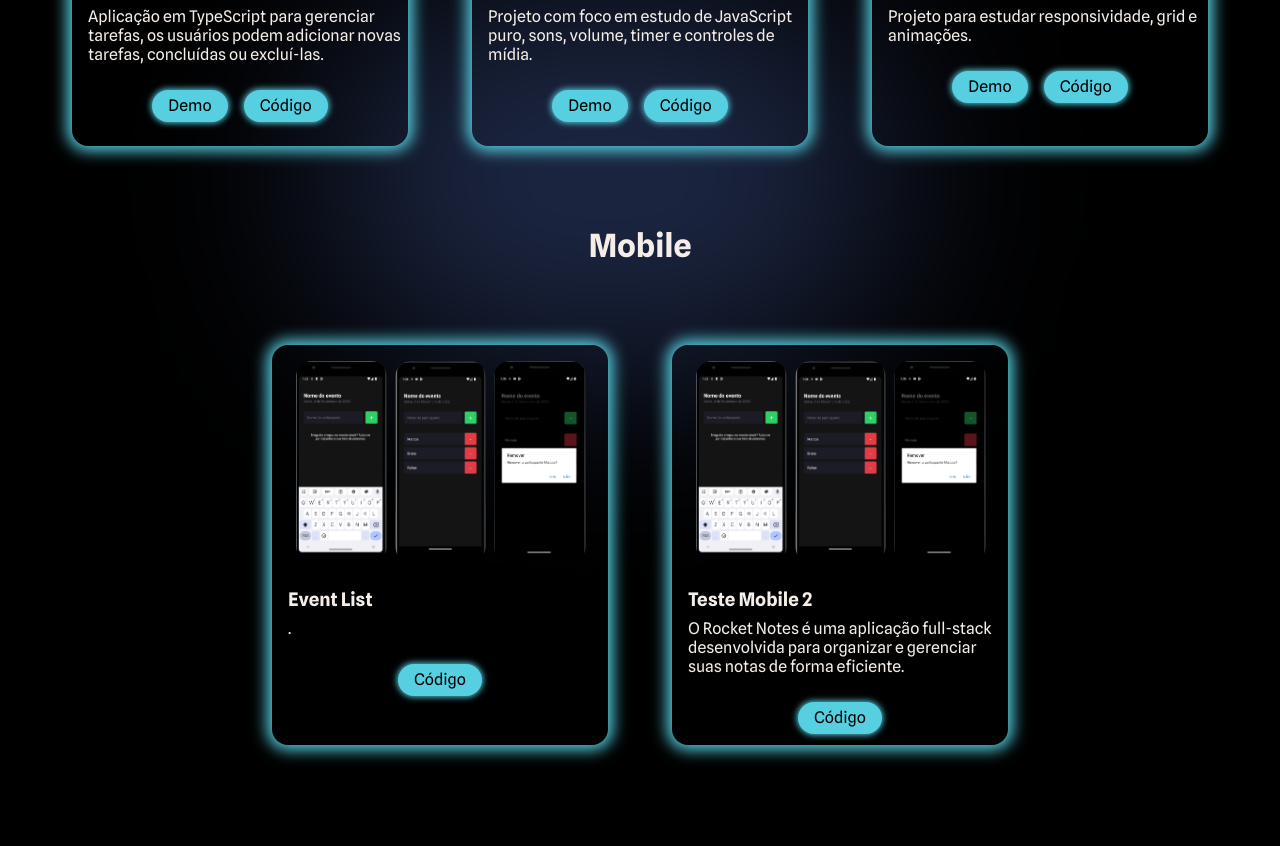
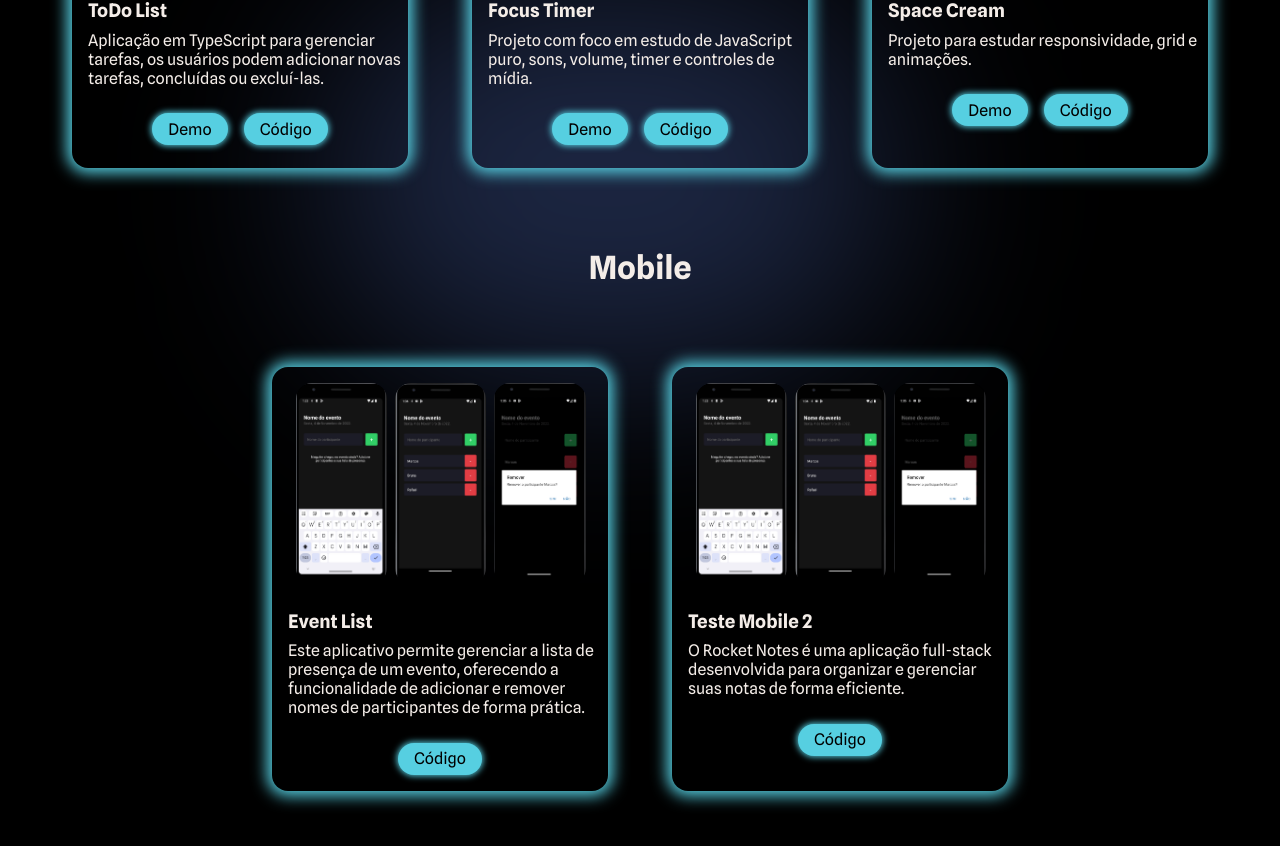
Before and after one commit to ColellaDev/Portfolio, a React (Vite) app: page / in a window 1280 px wide. Shown: the part 3514-4360 px from the top of the page. Built offline with nearby package versions, Linux system fonts and the light colour scheme.

Commit message:
Ajustando emquadramento do texto no Card

```diff
--- a/src/components/Projects/styles.js
+++ b/src/components/Projects/styles.js
@@ -48,7 +48,7 @@ export const Container = styled.div`
 
   .card {
     width: 21rem;
-    height: 25rem;
+    height: 100%;
     display: flex;
     flex-direction: column;
     gap: 0.6rem;
@@ -72,14 +72,12 @@ export const Container = styled.div`
 
   .cardMobile {
     width: 21rem;
-    height: 25rem;
+    height: 100%;
     display: flex;
     flex-direction: column;
     gap: 0.6rem;
     border-radius: 1rem;
     box-shadow: 0px 0px 15px 5px ${({ theme }) => theme.COLORS.SECUNDARY};
-
-
 
     h3 {
       margin-left: 1rem;
@@ -106,6 +104,7 @@ export const Container = styled.div`
     justify-content: center;
     gap: 1rem;
     margin-top: 1rem;
+    margin-bottom: 1rem;
 
     a {
       padding: 0.4rem 1rem;
--- a/src/data/projectsMobile.json
+++ b/src/data/projectsMobile.json
@@ -4,7 +4,7 @@
         "imageSrc1": "eventList1.png",
         "imageSrc2": "eventList2.png",
         "imageSrc3": "eventList3.png",
-        "description": ".",
+        "description": "Este aplicativo permite gerenciar a lista de presença de um evento, oferecendo a funcionalidade de adicionar e remover nomes de participantes de forma prática.",
         "code": "https://github.com/ColellaDev/EventList-Mobile"
     },
     {
```
